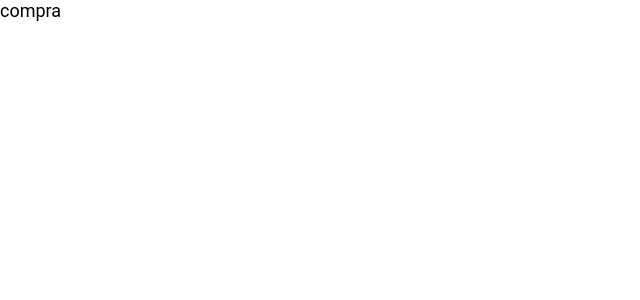
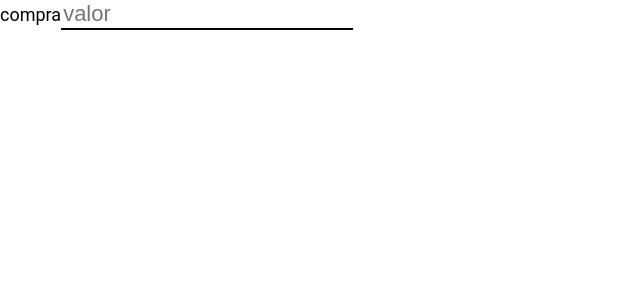
Before and after one commit to PUC-DISCIPLINAS/bovespa-rabbitmq-matheus-e-thiago, a Next.js app in the folder app/: page /buy in a window 1280 px wide. Shown: the top 300 px of the page, without its empty margins (0-640 px from the left). Built offline with nearby package versions, Linux system fonts and the light colour scheme.

Commit message:
feat: input style

```diff
--- a/app/src/modules/components/input/input.tsx
+++ b/app/src/modules/components/input/index.tsx
@@ -1,12 +1,13 @@
 import * as styles from "./styles";
-
 interface Content {
   name: string;
   placeholder: string;
 }
 
 const Input: React.FC<Content> = ({ name, placeholder }) => {
-  return <input type="text" name={name} placeholder={placeholder} />;
+  return (
+    <styles.InputStyle type="text" name={name} placeholder={placeholder} />
+  );
 };
 
 export default Input;
--- a/app/src/modules/components/input/styles.ts
+++ b/app/src/modules/components/input/styles.ts
@@ -1 +1,12 @@
 import styled from "styled-components";
+
+export const InputStyle = styled.input`
+  border: none;
+  border-bottom: solid 2px black;
+  font-size: 22px;
+  color: #222;
+
+  &:focus {
+    outline: none;
+  }
+`;
--- a/app/src/modules/pages/Buy/index.tsx
+++ b/app/src/modules/pages/Buy/index.tsx
@@ -1,8 +1,14 @@
 import * as styles from "./styles";
 import Link from "next/link";
+import Input from "../../components/input";
 
 const Buy: React.FC = () => {
-  return <div>compra</div>;
+  return (
+    <div>
+      compra
+      <Input name="valor" placeholder="valor" />
+    </div>
+  );
 };
 
 export default Buy;
```
